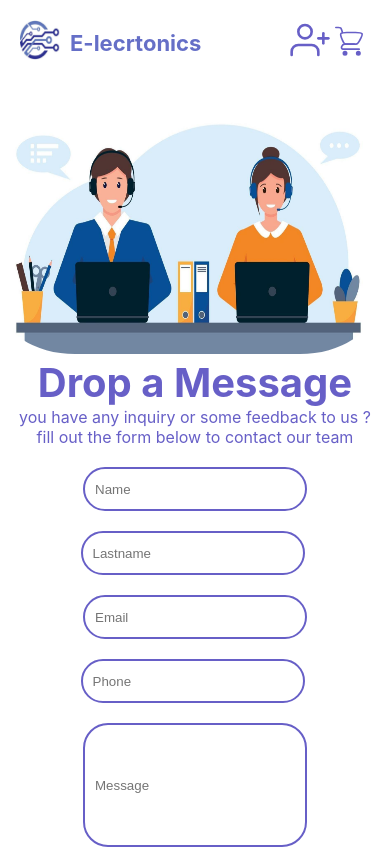
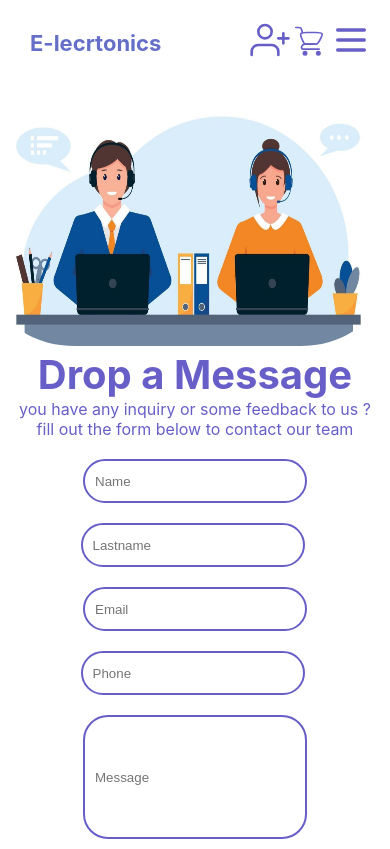
Before and after one commit to HassanFakih9/Ecommerce-frontend-gr5, a React (Create React App) app: page /Contact in a window 390 px wide. Shown: the top 849 px of the page. Built offline with nearby package versions, Linux system fonts and the light colour scheme.

Commit message:
burger menu

```diff
--- a/src/Components/MenuBar.jsx
+++ b/src/Components/MenuBar.jsx
@@ -2,9 +2,12 @@ import React, { useState } from 'react';
 import '../Style/MenuBar.css';
 import logo from '../images/logo.jpg';
 import useradd from '../images/user-add.svg';
+import menu from '../images/menu.svg'
 import shoppingCart from '../images/shopping-cart.svg';
 import { Link } from 'react-router-dom';
 import OrderedProducts from './OrderedProducts';
+
+
 
 const MenuBar = () => {
   const [showModal, setShowModal] = useState(false);
@@ -16,6 +19,11 @@ const MenuBar = () => {
   const handleCloseModal = () => {
     setShowModal(false);
   };
+  const [showMenu, setMenu] = useState(false);
+  const handleMenu = () => {
+    setMenu(!showMenu)
+  }
+
 
   return (
     <div className="MenuBar">
@@ -25,6 +33,28 @@ const MenuBar = () => {
           <p className="logoTitle"> E-lecrtonics</p>
         </div>
       </Link>
+      <div className='responsive-bar'>
+        <div className='burger-menu'>
+        <img src={menu} className='menuimg' onClick={handleMenu} />
+        </div>
+        {showMenu &&
+          <div className="menuBar">
+            <ul className="menu-ul">
+              <li className="menu-li">
+                {' '}
+                <Link to="/">Home </Link>
+              </li>
+              <li className="menu-li">
+                {' '}
+                <Link to="/ProductsPage"> Products</Link>
+              </li>
+              <li className="menu-li">
+                <Link to="/Contact"> Contact </Link>
+              </li>
+            </ul>
+          </div>}
+      </div>
+      <div className='navbar'>
         <div className="menuBar">
           <ul className="menu-ul">
             <li className="menu-li">
@@ -40,9 +70,10 @@ const MenuBar = () => {
             </li>
           </ul>
         </div>
+      </div>
       <div className="loginBtn">
         <Link to="/Signup">
-          <img src={useradd} className="logoImage" alt="add user" />
+          <img src={useradd} className="logoImage1" alt="add user" />
         </Link>
         <img
           src={shoppingCart}
--- a/src/Style/MenuBar.css
+++ b/src/Style/MenuBar.css
@@ -1,50 +1,59 @@
-*{
+* {
     margin: 0;
     padding: 0;
 }
 
-.MenuBar{
+.MenuBar {
     padding: 20px;
     display: flex;
     justify-content: space-between;
 }
 
-.logo{
+.logo {
     display: flex;
     cursor: pointer;
 }
-.logoImage{
-    width:40px;
+
+.logoImage {
+    width: 40px;
     height: 40px;
     cursor: pointer;
 }
 
-.logoTitle{
+.logoImage1 {
+    width: 40px;
+    height: 40px;
+    cursor: pointer;
+}
+
+.logoTitle {
     color: #656FC7;
     font-weight: bold;
     padding-top: 10px;
     margin-left: 10px;
     font-size: 22px;
 }
-.menu-ul{
+
+.menu-ul {
     display: flex;
     flex-direction: row;
     list-style: none;
     margin-left: -250px;
 }
 
-.menu-li{
+.menu-li {
     font-size: 20px;
     color: #656FC7;
     font-weight: bold;
     margin-left: 40px;
     cursor: pointer;
 }
-a{
+
+a {
     text-decoration: none
 }
 
-.orderDetailModal{
+.orderDetailModal {
     width: 20%;
     height: fit-content;
     border: 2px solid #656FC7;
@@ -52,11 +61,13 @@ a{
     border-radius: 10px;
 
 }
-.buttonDiv{
+
+.buttonDiv {
     display: flex;
     flex-direction: column;
 }
-.modalButtons{
+
+.modalButtons {
     width: 90%;
     height: 30px;
     background-color: #656FC7;
@@ -68,11 +79,67 @@ a{
     cursor: pointer;
 }
 
-@media screen and (min-width: 360px) and (max-width: 1024px) {
-.menuBar{
-    display: none;
+.responsive-bar {
+    opacity: 0;
 }
 
-
+@media screen and (min-width: 360px) and (max-width: 1024px) {
+    .navbar {
+        opacity: 0;
 
     }
+
+    .responsive-bar {
+        opacity: 1;
+
+    }
+
+    .menu-ul {
+
+        flex-direction: column;
+        position: absolute;
+        top: 70px;
+        right: 0;
+        background-color: white;
+        padding: 10px;
+        box-shadow: 0px 0px 10px #675fc7;
+        z-index: 2;
+
+    }
+
+    .menuimg {
+        height: 40px;
+        width: 40px;
+        position: absolute;
+        margin-left: 100px;
+
+    }
+
+    .menu-ul.active {
+        display: flex;
+    }
+
+    .menu-ul li {
+        margin: 10px 0;
+        text-align: center;
+        align-items: center;
+        justify-content: center;
+    }
+
+    .menu-ul li :hover {
+        background-color: #675fc7;
+        color: white;
+
+    }
+
+    .logoImage {
+        position: absolute;
+        margin-left: -80px;
+    }
+
+    .logoImage1 {
+        position: absolute;
+        margin-left: -120px;
+    }
+
+}
```
Also changed, not shown: src/images/menu.svg (added). Lines whose indentation alone changed are shown as unchanged.
